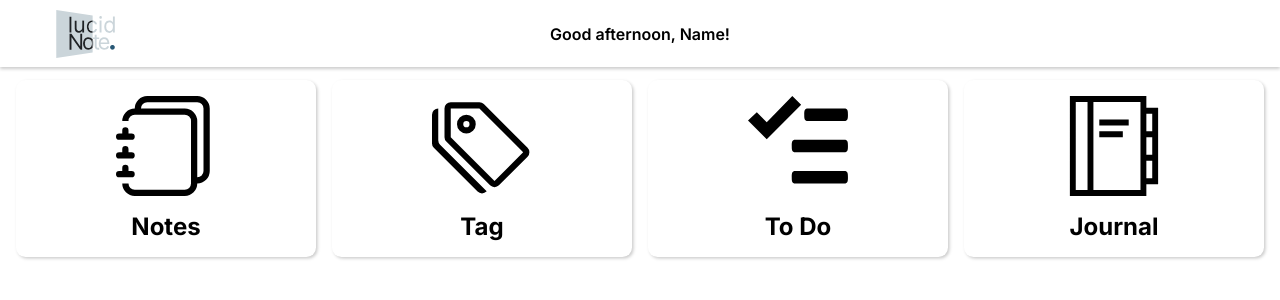
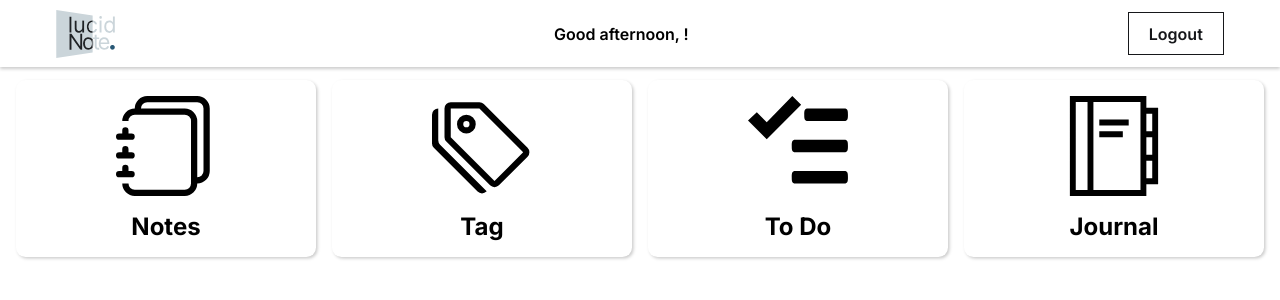
Before and after one commit to yosmisyael/lucidnote-client-app, a React (Create React App) app: page /user in a window 1280 px wide. Shown: the top 300 px of the page. Built offline with nearby package versions, Linux system fonts and the light colour scheme; no server answers; sample sign-in values are in the browser's storage.

Commit message:
fixing dashboard issue

```diff
--- /dev/null
+++ b/src/api/getUser.js
@@ -0,0 +1,11 @@
+const getUser = async (url) => {
+  const response = await fetch(url, {
+    method: 'GET',
+    headers: {
+      'Authorization': localStorage.getItem('token'),
+      'Content-Type': 'application/json'
+    }
+  })
+  return response.json()
+}
+export default getUser
--- a/src/assets/styles/dashboard.module.css
+++ b/src/assets/styles/dashboard.module.css
@@ -24,8 +24,8 @@
   font-size: 1rem;
   font-weight: 600;
 }
-.container .navbar .dummy {
-  opacity: 0;
+.container .navbar .text {
+  text-align: center;
 }
 
 .container .wrapper {
@@ -56,8 +56,11 @@
   cursor: pointer;
   transition: all 300ms;
 }
-@media screen and (max-width: 768px) {
+@media screen and (max-width: 1024px) {
   .container .navbar {
     padding: .6rem 2rem;
   }
+  .container .navbar h3 {
+    font-size: .8rem;
+  }
 }
--- a/src/pages/Dashboard.js
+++ b/src/pages/Dashboard.js
@@ -1,10 +1,12 @@
-import Logo from 'src/components/Logo';
-// import Button from 'src/components/Button';
-import dashboard from '../assets/styles/dashboard.module.css';
-import { useNavigate } from 'react-router-dom';
-import { TfiAgenda } from 'react-icons/tfi';
-import { GoTasklist } from 'react-icons/go';
-import { BsTags, BsJournals } from 'react-icons/bs';
+import Logo from 'src/components/Logo'
+import Button from 'src/components/Button'
+import dashboard from '../assets/styles/dashboard.module.css'
+import { useNavigate } from 'react-router-dom'
+import { TfiAgenda } from 'react-icons/tfi'
+import { GoTasklist } from 'react-icons/go'
+import { BsTags, BsJournals } from 'react-icons/bs'
+import getUser from 'src/api/getUser'
+import { useState } from 'react'
 
 const Dashboard = () => {
   const navigate = useNavigate()
@@ -21,6 +23,8 @@ const Dashboard = () => {
         return 'morning'
     }
   }
+  const [name, setName] = useState('')
+  getUser('http://localhost:3100/api/users/current').then(({ data }) => setName(data.name))
   return (
     <section className={dashboard.container}>
       <div className={dashboard.navbar}>
@@ -28,14 +32,11 @@ const Dashboard = () => {
           <Logo size={'3rem'}/>
         </div>
         <div className={dashboard.text}>
-          <h3>Good {getTime()}, Name! </h3>
+          <h3>Good {getTime()}, {name}! </h3>
         </div>
-        <div className={dashboard.dummy}>
-          <Logo size={'3rem'}/>
+        <div>
+          <Button buttonName='Logout' buttonType='default' />
         </div>
-        {/* <div>
-          <Button data={{buttonName: 'Logout', buttonType: 'default'}}/>
-        </div> */}
       </div>
       <div className={dashboard.wrapper}>
         <div className={dashboard.feature} onClick={() => navigate('/user/notes')}>
@@ -52,7 +53,7 @@ const Dashboard = () => {
         </div>
       </div>
     </section>
-  );
+  )
 }
 
-export default Dashboard;
+export default Dashboard
```
